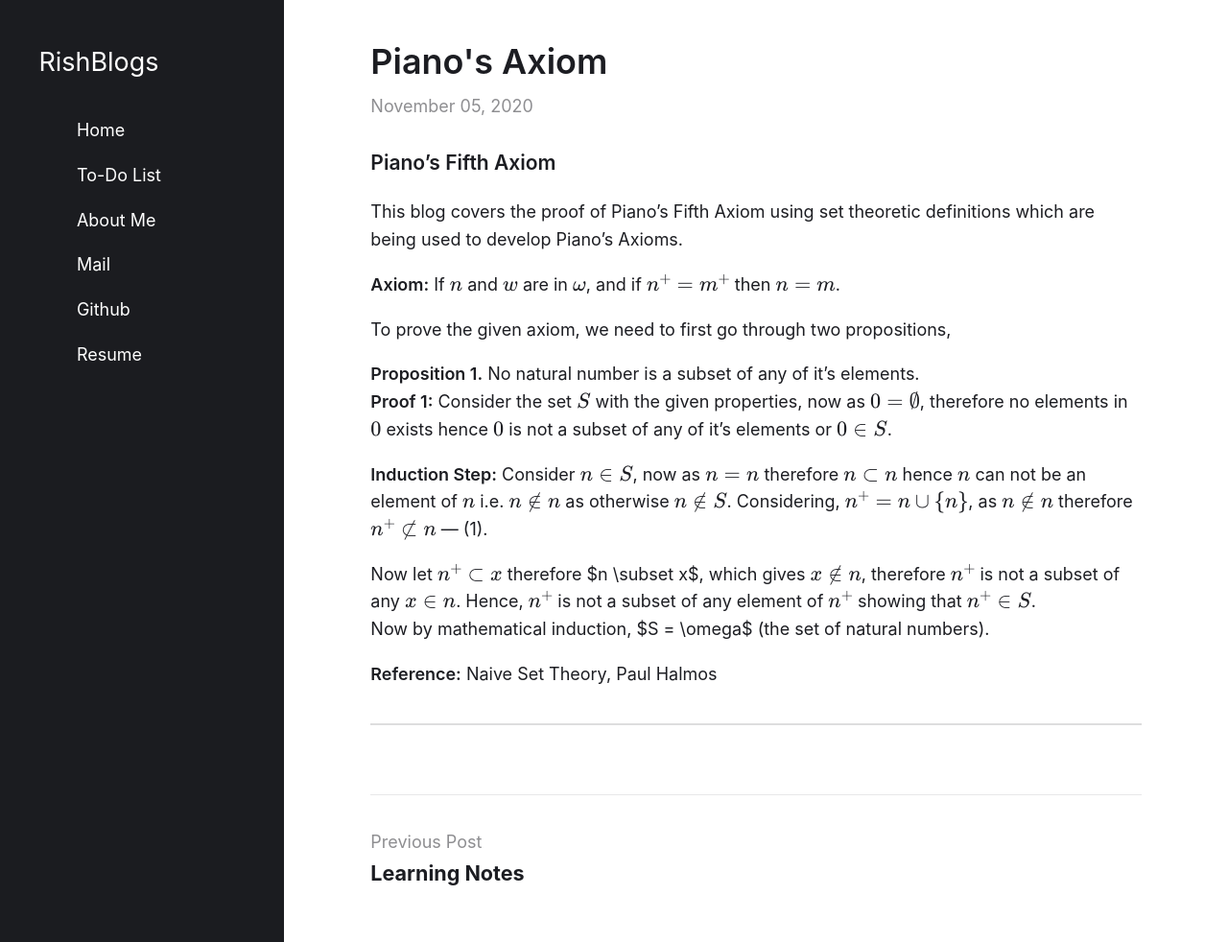
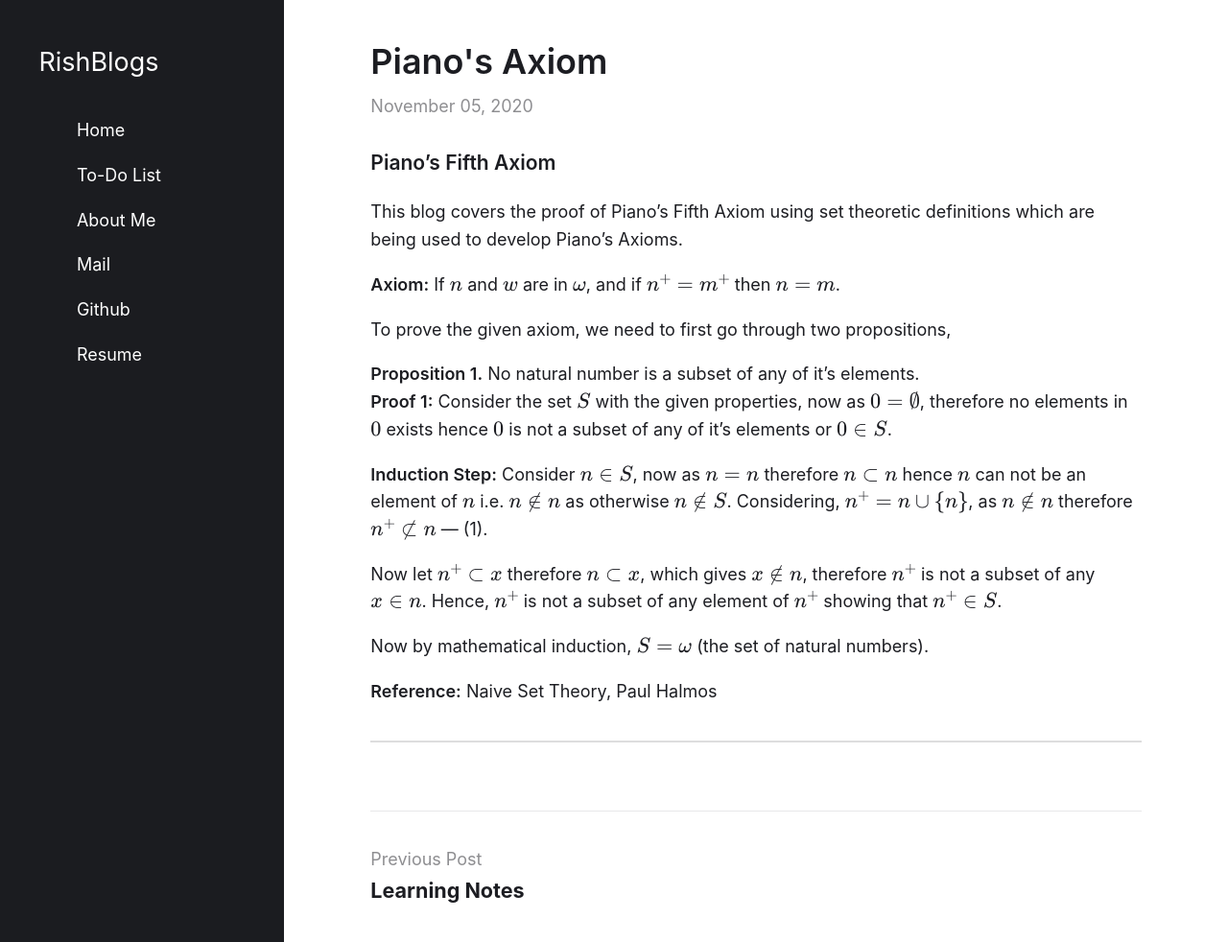
Before and after one commit to rish-singhal/blogs, a Jekyll site: the page built from _posts/2020-11-05-Pianos-Axioms.md, in a window 1280 px wide and 982 px high. Shown: the whole window at 96% size. Built offline with Jekyll 4.4.1, drawn with Linux system fonts in a browser that asks for light colours; formulas are drawn with MathJax 3; comment, search, counter and statistics services are not loaded.

Commit message:
some updates

```diff
--- a/_posts/2020-11-05-Pianos-Axioms.md
+++ b/_posts/2020-11-05-Pianos-Axioms.md
@@ -18,8 +18,9 @@ To prove the given axiom, we need to first go through two propositions,
 
 **Induction Step:** Consider $$n \in S$$, now as $$n = n$$ therefore $$n \subset n$$ hence $$n$$ can not be an element of $$n$$ i.e. $$n \notin n$$ as otherwise $$n \notin S$$. Considering, $$n^{+} = n \cup \{n\}$$, as $$n \notin n$$ therefore $$n^{+} \not\subset n$$ --- (1).
 
-Now let $$n^{+} \subset x$$ therefore $n \subset x$, which gives $$x \notin n$$, therefore $$n^{+}$$ is not a subset of any $$x \in n$$. Hence, $$n^{+}$$ is not a subset of any element of $$n^{+}$$ showing that $$n^{+} \in S$$.\\
-Now by mathematical induction, $S = \omega$ (the set of natural numbers).
+Now let $$n^{+} \subset x$$ therefore $$n \subset x$$, which gives $$x \notin n$$, therefore $$n^{+}$$ is not a subset of any $$x \in n$$. Hence, $$n^{+}$$ is not a subset of any element of $$n^{+}$$ showing that $$n^{+} \in S$$.
+
+Now by mathematical induction, $$S = \omega$$ (the set of natural numbers).
 
 
 **Reference:** Naive Set Theory, Paul Halmos
```
